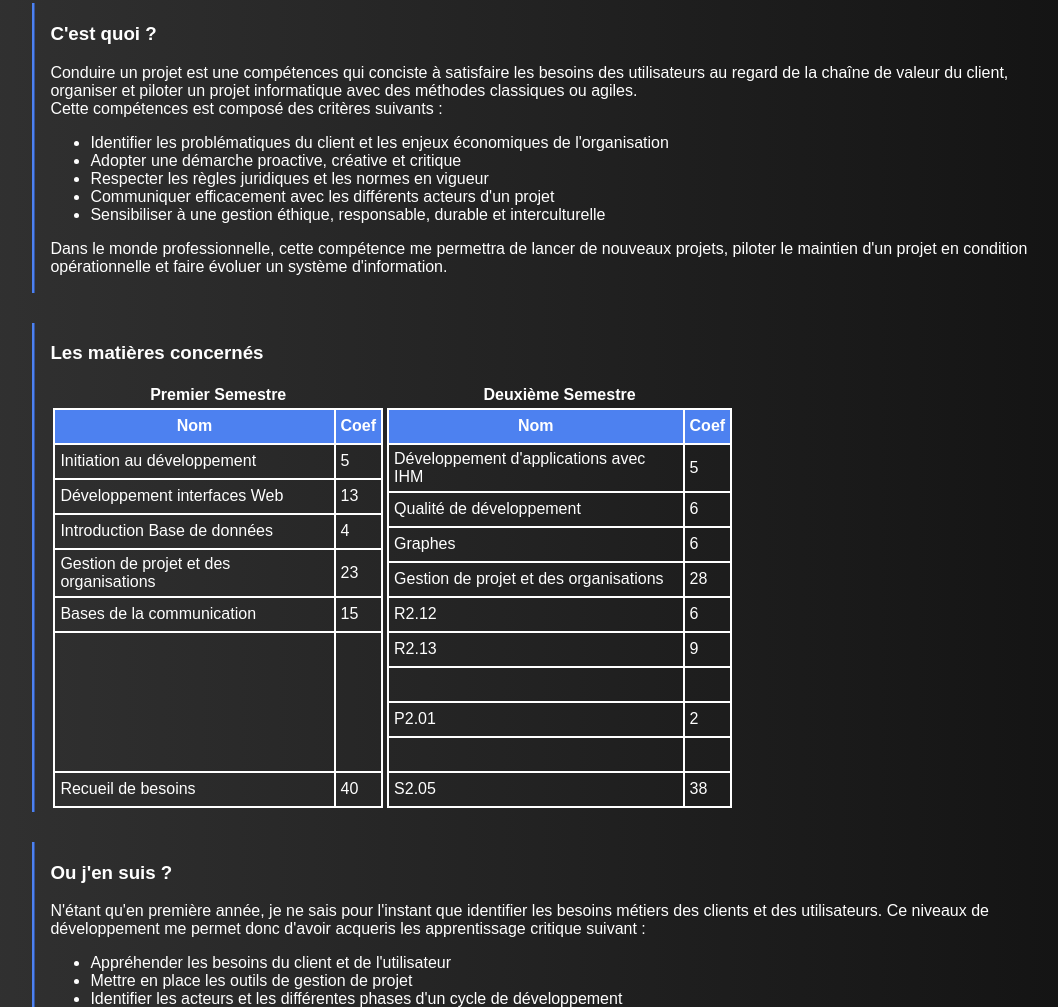
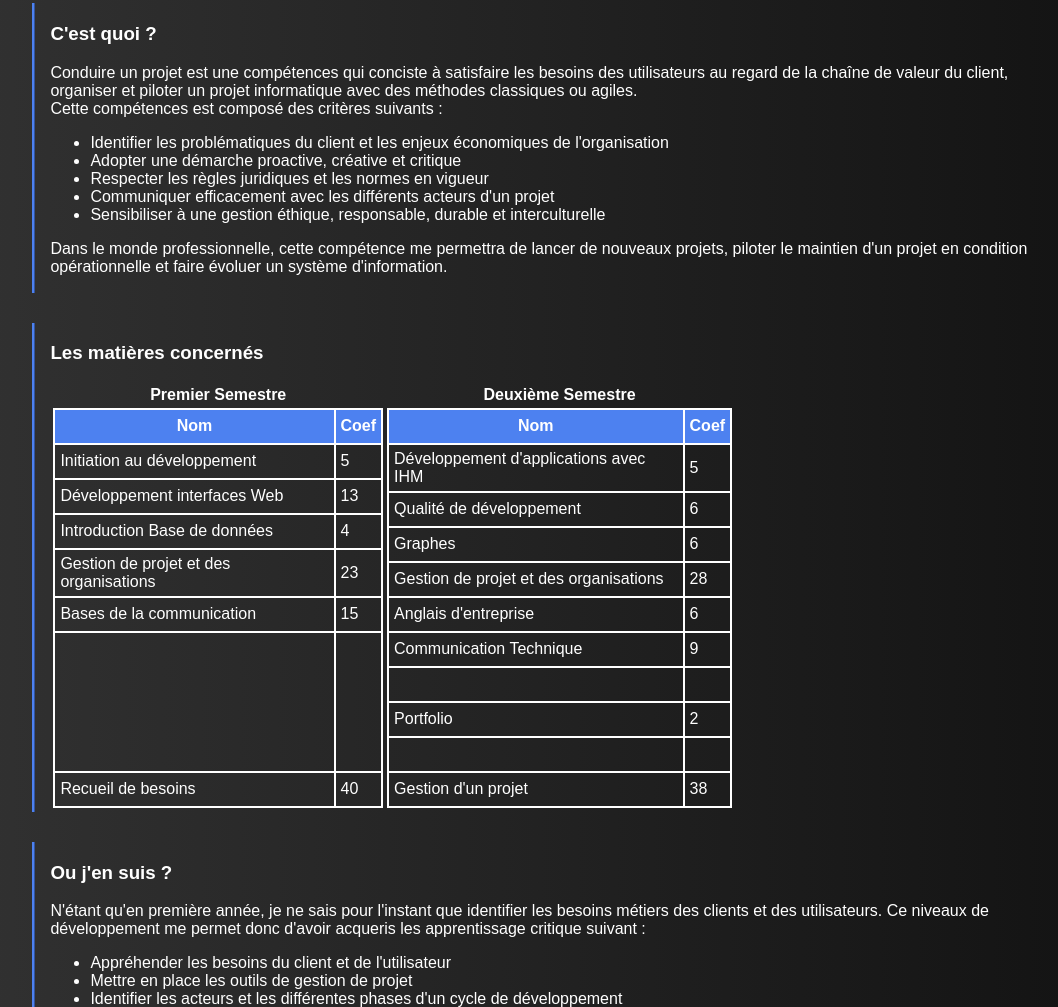
Before and after one commit to Ottirate/r2_14_ppp, a plain HTML site: page competences/comp5.html in a window 1280 px wide. Shown: the part 222-1229 px from the top of the page, without its empty margins (102-1160 px from the left). Drawn offline with Linux system fonts and the light colour scheme.

Commit message:
Fin compétences

```diff
--- a/competences/comp5.html
+++ b/competences/comp5.html
@@ -134,11 +134,11 @@
 											<td>    28 </td>
 										</tr>
 										<tr>
-											<td> R2.12 </td>
+											<td> Anglais d'entreprise </td>
 											<td>     6 </td>
 										</tr>
 										<tr>
-											<td> R2.13 </td>
+											<td> Communication Technique </td>
 											<td>     9 </td>
 										</tr>
 										<tr>
@@ -146,7 +146,7 @@
 											<td></td>
 										</tr>
 										<tr>
-											<td> P2.01 </td>
+											<td> Portfolio </td>
 											<td>     2 </td>
 										</tr>
 										<tr>
@@ -154,7 +154,7 @@
 											<td></td>
 										</tr>
 										<tr>
-											<td> S2.05 </td>
+											<td> Gestion d'un projet </td>
 											<td>    38 </td>
 										</tr>
 									</tbody>
```
Also changed, not shown: competences/comp4.html (+3 -3 lines), competences/comp6.html (+2 -2 lines).
